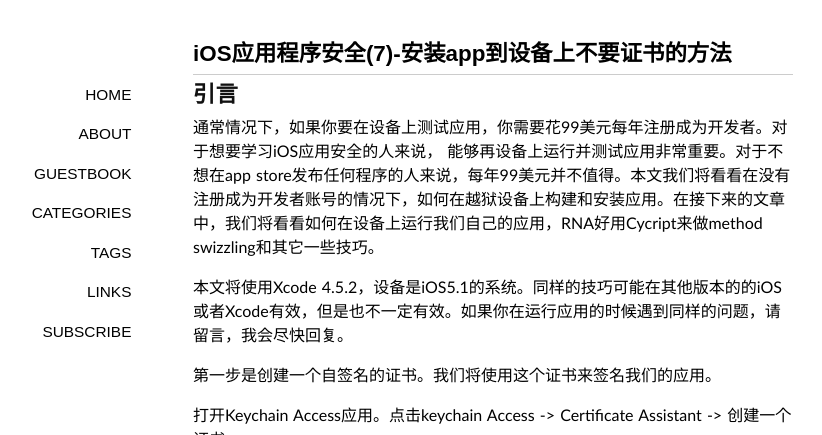
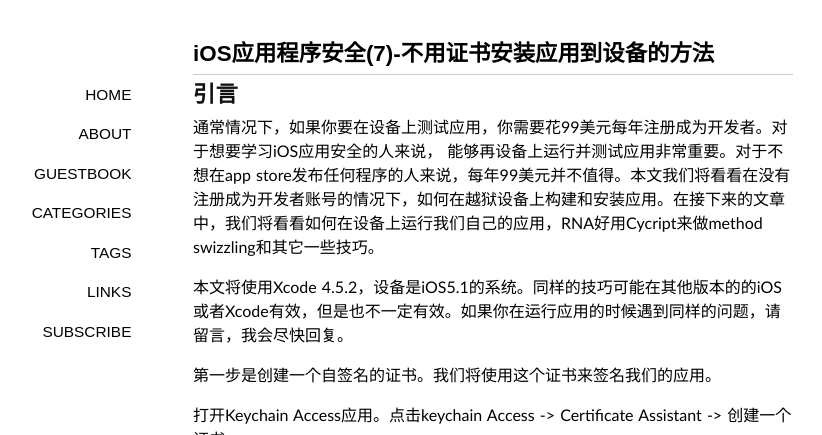
Before and after one commit to wufawei/wufawei.github.com, a Jekyll site: the page built from _posts/201311/2013-11-14-ios-application-security-7.md, in a window 1280 px wide and 900 px high, cut to the strip 0-435 px from the top of the window. Shown: the whole strip, without its empty margins (147-969 px from the left). Built offline with Jekyll 4.4.1, drawn with Linux system fonts in a browser that asks for light colours; some web fonts are replaced; Markdown is read by kramdown in place of the engine named in the settings; comment, search, counter and statistics services are not loaded.

Commit message:
modify title.

```diff
--- a/_posts/201311/2013-11-14-ios-application-security-7.md
+++ b/_posts/201311/2013-11-14-ios-application-security-7.md
@@ -1,6 +1,6 @@
 ---
 layout: post
-title: iOS应用程序安全(7)-安装app到设备上不要证书的方法
+title: iOS应用程序安全(7)-不用证书安装应用到设备的方法
 categories:
 - iOS
 tags:
```
